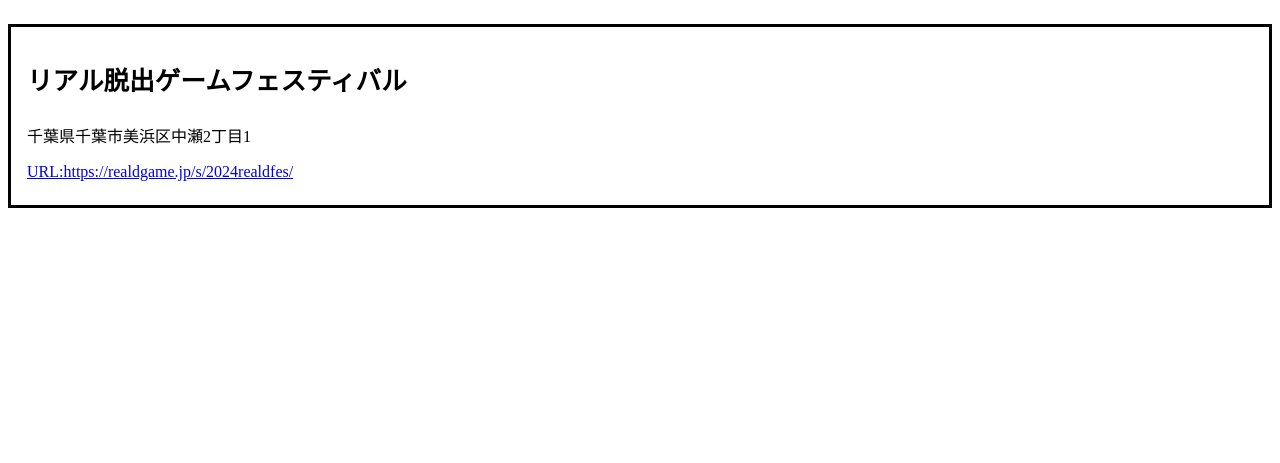
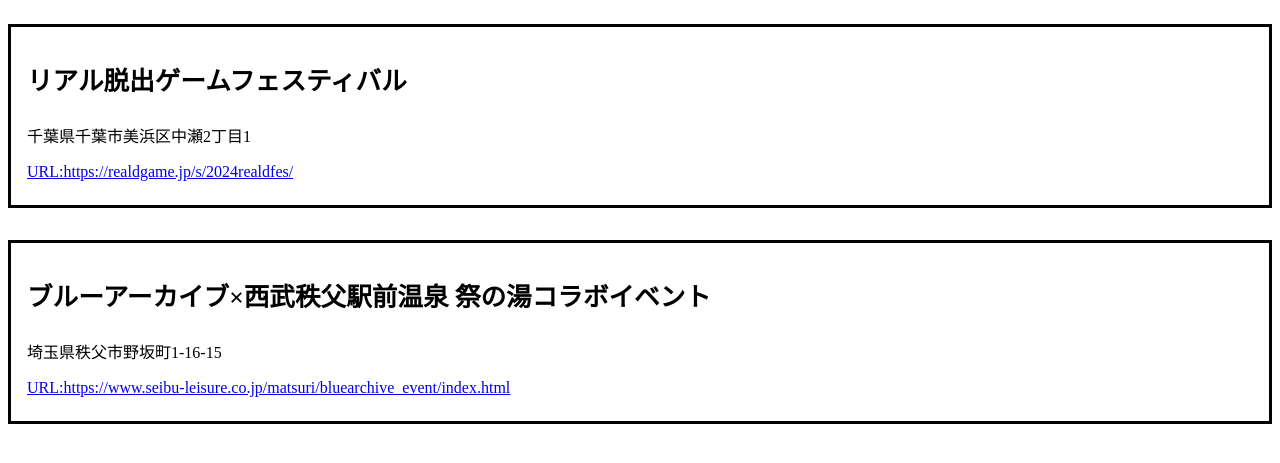
Before and after one commit to Supa-canpas/eventr_recomender, a PHP site: page / in a window 1280 px wide. Shown: the part 292-755 px from the top of the page. Run offline with PHP 8.4, Linux system fonts and the light colour scheme.

Commit message:
add event info

```diff
--- a/index.html
+++ b/index.html
@@ -18,5 +18,12 @@
             <p>千葉県千葉市美浜区中瀬2丁目1</p>
             <p><a href="https://realdgame.jp/s/2024realdfes/">URL:https://realdgame.jp/s/2024realdfes/</a></p>
         </div>
+
+        <div class="bluearchive">
+            <p class = "title">ブルーアーカイブ×西武秩父駅前温泉 祭の湯コラボイベント</p>
+            <p>埼玉県秩父市野坂町1-16-15</p>
+            <p><a href="https://www.seibu-leisure.co.jp/matsuri/bluearchive_event/index.html">
+            URL:https://www.seibu-leisure.co.jp/matsuri/bluearchive_event/index.html</a></p>
+        </div>
     </body>
 </html>
--- a/style.css
+++ b/style.css
@@ -1,3 +1,8 @@
+.title {
+    font-size: 160%;
+    font-weight: bold;
+}
+
 .jujutsu {
     padding: 0.5em 1em;
     margin: 2em 0;
@@ -10,7 +15,8 @@
     border: solid 3px #000000;
 }
 
-.title {
-    font-size: 160%;
-    font-weight: bold;
+.bluearchive {
+    padding: 0.5em 1em;
+    margin: 2em 0;
+    border: solid 3px #000000;
 }
```
